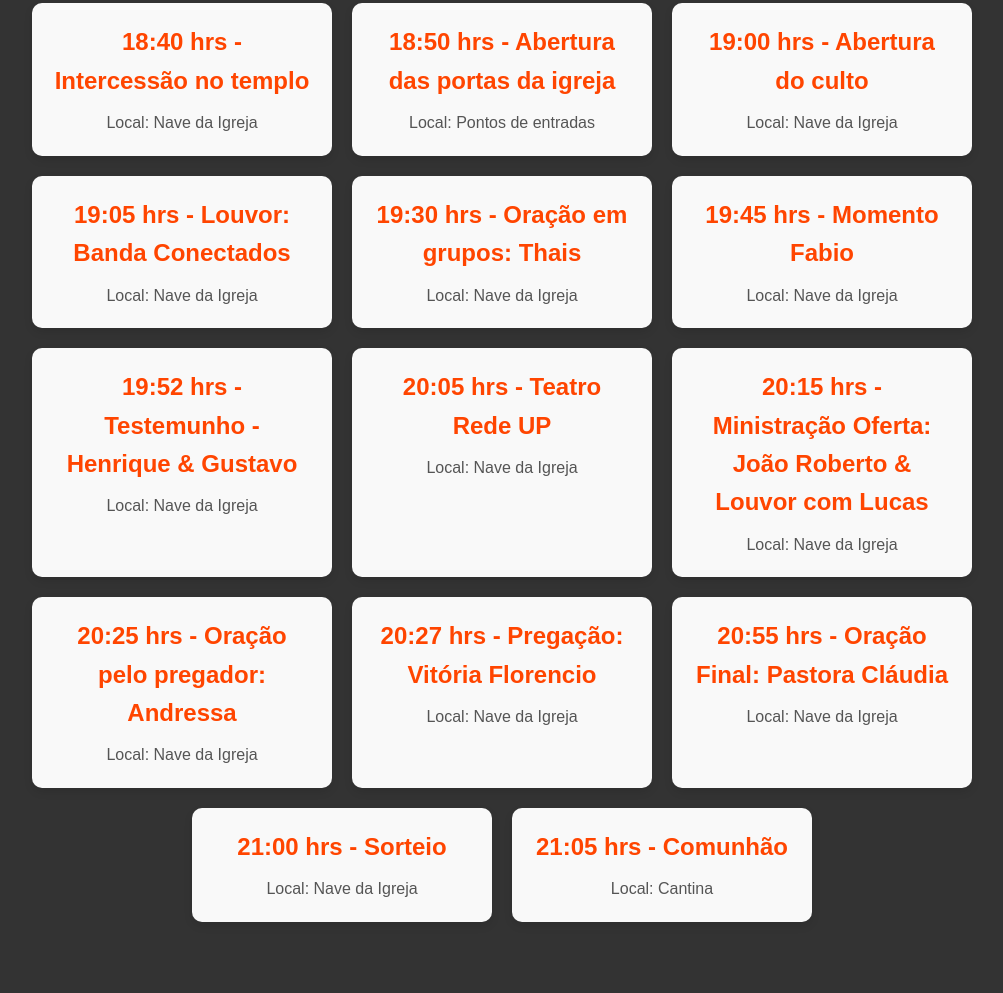
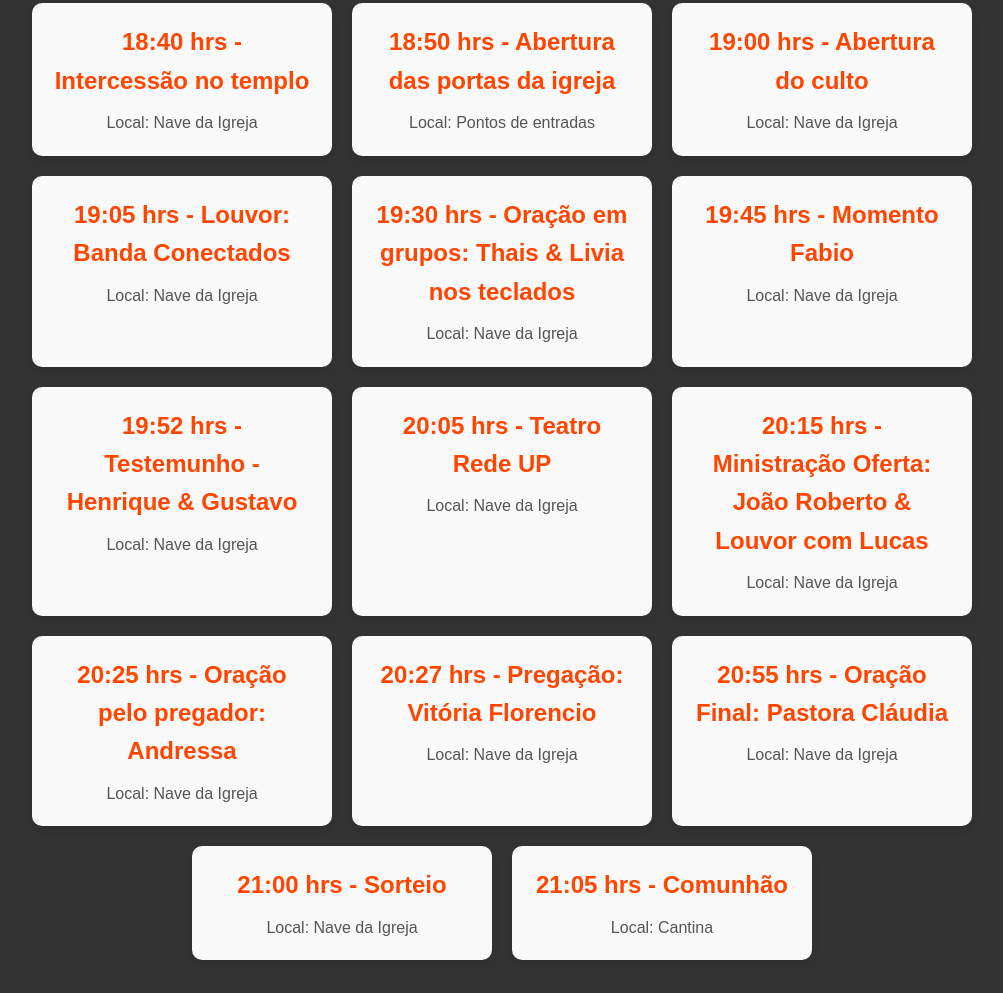
Before and after one commit to victorFP-tito/redeup, a plain HTML site: page index.html in a window 1280 px wide. Shown: the part 2567-3560 px from the top of the page, without its empty margins (138-1141 px from the left). Drawn offline with Linux system fonts and the light colour scheme.

Commit message:
Update index.html
v4

```diff
--- a/index.html
+++ b/index.html
@@ -45,7 +45,7 @@
                 <p>Local: Nave da Igreja</p>
             </div>
             <div class="session">
-                <h3>19:30 hrs  - Oração em grupos: Thais</h3>
+                <h3>19:30 hrs  - Oração em grupos: Thais & Livia nos teclados</h3>
                 <p>Local: Nave da Igreja</p>
             </div>
             <div class="session">
```
